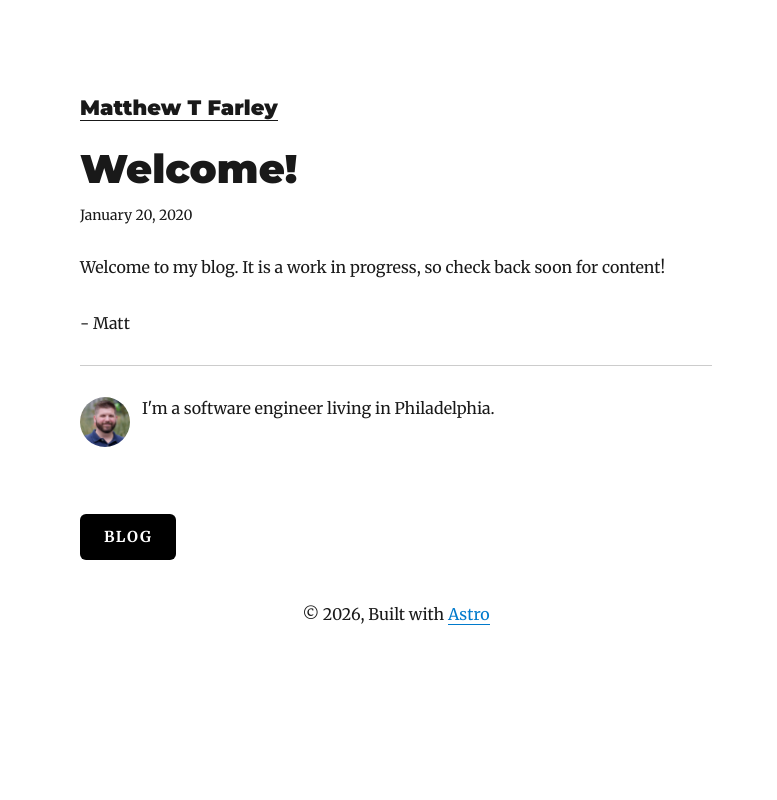
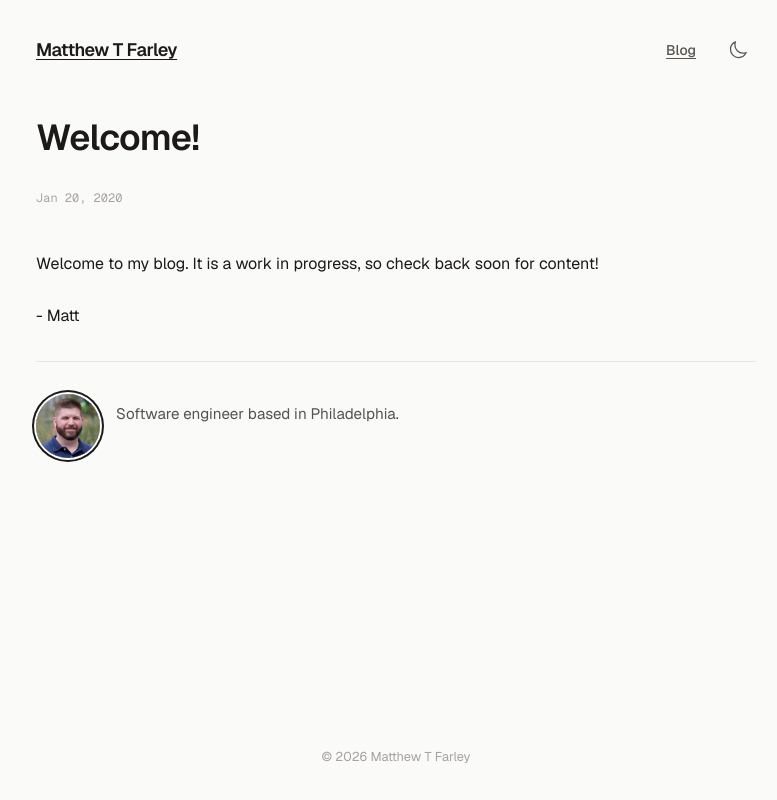
Before and after one commit to MatthewTFarley/MatthewTFarley, an Astro site: page /blog/welcome in a window 1280 px wide. Shown: the whole page, without its empty margins (244-1021 px from the left). Built offline with nearby package versions, Linux system fonts and the light colour scheme; Astro itself is replaced by a stand-in of ours.

Commit message:
Complete site design refresh with dark mode support (#9)
Replace the Gatsby Starter Blog aesthetic with a modern, restrained design
using Geist/Geist Mono typography, warm stone neutrals, and sage green
accent color. Add light/dark mode with system preference detection and
a toggle in the header. Expand homepage with bio and recent posts section.

https://claude.ai/code/session_01BAAiSRy1kY8ds9nxwahszf

Co-authored-by: Claude <noreply@anthropic.com>

```diff
--- a/src/components/Bio.astro
+++ b/src/components/Bio.astro
@@ -3,13 +3,16 @@ import { Image } from "astro:assets";
 import profilePic from "../assets/profile-pic.jpg";
 ---
 
-<div class="flex items-center mb-7">
+<div class="flex items-center gap-4 mb-8">
   <Image
     src={profilePic}
     alt="Matthew T Farley"
-    width={50}
-    height={50}
-    class="rounded-full mr-3 mb-0 min-w-[50px]"
+    width={64}
+    height={64}
+    class="rounded-full min-w-[64px] ring-2 ring-offset-2"
+    style="ring-color: var(--color-border); ring-offset-color: var(--color-bg);"
   />
-  <p class="mb-0">I'm a software engineer living in Philadelphia.</p>
+  <p class="mb-0 text-[0.95rem]" style="color: var(--color-text-secondary);">
+    Software engineer based in Philadelphia.
+  </p>
 </div>
--- a/src/components/Button.astro
+++ b/src/components/Button.astro
@@ -8,11 +8,18 @@ const { class: className = "" } = Astro.props;
 
 <button
   class:list={[
-    "block border-none text-center box-border no-underline px-6 py-2.5 cursor-pointer uppercase tracking-widest",
-    "bg-black text-white text-[15px] font-semibold rounded-md",
-    "hover:shadow-[inset_0_0_100px_100px_rgba(255,255,255,0.25)]",
+    "inline-flex items-center gap-2 px-5 py-2.5 text-sm font-medium rounded-lg cursor-pointer",
+    "border transition-colors duration-150",
     className,
   ]}
+  style="color: var(--color-accent); border-color: var(--color-border); background: transparent;"
 >
   <slot />
 </button>
+
+<style>
+  button:hover {
+    background-color: var(--color-code-bg);
+    border-color: var(--color-accent);
+  }
+</style>
--- /dev/null
+++ b/src/components/ThemeToggle.astro
@@ -0,0 +1,69 @@
+---
+---
+
+<button
+  id="theme-toggle"
+  type="button"
+  aria-label="Toggle dark mode"
+  class="relative inline-flex items-center justify-center w-9 h-9 rounded-lg transition-colors cursor-pointer"
+  style="color: var(--color-text-secondary); background: transparent;"
+>
+  <!-- Sun icon (shown in dark mode) -->
+  <svg
+    class="sun-icon absolute w-5 h-5 transition-all duration-200"
+    fill="none"
+    viewBox="0 0 24 24"
+    stroke="currentColor"
+    stroke-width="1.5"
+  >
+    <path
+      stroke-linecap="round"
+      stroke-linejoin="round"
+      d="M12 3v2.25m6.364.386l-1.591 1.591M21 12h-2.25m-.386 6.364l-1.591-1.591M12 18.75V21m-4.773-4.227l-1.591 1.591M5.25 12H3m4.227-4.773L5.636 5.636M15.75 12a3.75 3.75 0 11-7.5 0 3.75 3.75 0 017.5 0z"
+    ></path>
+  </svg>
+  <!-- Moon icon (shown in light mode) -->
+  <svg
+    class="moon-icon absolute w-5 h-5 transition-all duration-200"
+    fill="none"
+    viewBox="0 0 24 24"
+    stroke="currentColor"
+    stroke-width="1.5"
+  >
+    <path
+      stroke-linecap="round"
+      stroke-linejoin="round"
+      d="M21.752 15.002A9.718 9.718 0 0118 15.75c-5.385 0-9.75-4.365-9.75-9.75 0-1.33.266-2.597.748-3.752A9.753 9.753 0 003 11.25C3 16.635 7.365 21 12.75 21a9.753 9.753 0 009.002-5.998z"
+    ></path>
+  </svg>
+</button>
+
+<style>
+  :global(html.dark) .sun-icon {
+    opacity: 1;
+    transform: rotate(0deg) scale(1);
+  }
+  :global(html.dark) .moon-icon {
+    opacity: 0;
+    transform: rotate(-90deg) scale(0.5);
+  }
+  :global(html:not(.dark)) .sun-icon {
+    opacity: 0;
+    transform: rotate(90deg) scale(0.5);
+  }
+  :global(html:not(.dark)) .moon-icon {
+    opacity: 1;
+    transform: rotate(0deg) scale(1);
+  }
+  #theme-toggle:hover {
+    background-color: var(--color-code-bg);
+  }
+</style>
+
+<script>
+  const toggle = document.getElementById("theme-toggle");
+  toggle?.addEventListener("click", () => {
+    const isDark = document.documentElement.classList.toggle("dark");
+    localStorage.setItem("theme", isDark ? "dark" : "light");
+  });
+</script>
--- a/src/layouts/Layout.astro
+++ b/src/layouts/Layout.astro
@@ -1,21 +1,20 @@
 ---
 import "../styles/global.css";
+import ThemeToggle from "../components/ThemeToggle.astro";
 
 interface Props {
   title: string;
   description?: string;
   keywords?: string[];
-  isRoot?: boolean;
 }
 
-const { title, description, keywords = [], isRoot = false } = Astro.props;
+const { title, description, keywords = [] } = Astro.props;
 const siteTitle = "Matthew T Farley";
 const siteDescription = "The personal website of Matthew T Farley.";
 const metaDescription = description || siteDescription;
 
 const currentPath = Astro.url.pathname;
-const isRootOrBlog = currentPath === "/" || currentPath === "/blog/" || currentPath === "/blog";
-const headerLink = currentPath === "/blog/" || currentPath === "/blog" ? "/blog/" : "/";
+const isHome = currentPath === "/";
 ---
 
 <!doctype html>
@@ -24,8 +23,10 @@ const headerLink = currentPath === "/blog/" || currentPath === "/blog" ? "/blog/
     <meta charset="UTF-8" />
     <meta name="viewport" content="width=device-width, initial-scale=1.0" />
     <link rel="icon" type="image/x-icon" href="/favicon.ico" />
+    <link rel="preconnect" href="https://fonts.googleapis.com" />
+    <link rel="preconnect" href="https://fonts.gstatic.com" crossorigin />
     <link
-      href="https://fonts.googleapis.com/css2?family=Merriweather:ital,wght@0,400;0,700;0,900;1,400&family=Montserrat:wght@400;700;900&display=swap"
+      href="https://fonts.googleapis.com/css2?family=Geist:wght@400;500;600;700&family=Geist+Mono:wght@400;500&display=swap"
       rel="stylesheet"
     />
     <title>{title} | {siteTitle}</title>
@@ -39,40 +40,47 @@ const headerLink = currentPath === "/blog/" || currentPath === "/blog" ? "/blog/
     <meta name="twitter:description" content={metaDescription} />
     {keywords.length > 0 && <meta name="keywords" content={keywords.join(", ")} />}
     <script is:inline>
-      if ("serviceWorker" in navigator) {
-        navigator.serviceWorker.getRegistrations().then(function (registrations) {
-          for (var i = 0; i < registrations.length; i++) {
-            registrations[i].unregister();
-          }
-        });
-      }
+      (function () {
+        const stored = localStorage.getItem("theme");
+        if (stored === "dark" || (!stored && window.matchMedia("(prefers-color-scheme: dark)").matches)) {
+          document.documentElement.classList.add("dark");
+        }
+      })();
     </script>
   </head>
   <body>
-    <div class="min-h-screen">
-      <div class="mx-auto max-w-2xl px-5 py-10">
-        <header>
-          {isRootOrBlog ? (
-            <h1 class="mt-0 mb-10">
-              <a href={headerLink} class="no-underline shadow-none text-inherit !box-shadow-none !text-current">
-                {siteTitle}
-              </a>
-            </h1>
-          ) : (
-            <h3 class="font-sans mt-0">
-              <a href="/blog/" class="no-underline shadow-none text-inherit !box-shadow-none !text-current">
-                {siteTitle}
-              </a>
-            </h3>
-          )}
+    <div class="min-h-screen flex flex-col">
+      <div class="mx-auto w-full max-w-3xl px-6 py-8 flex-1">
+        <header class="flex items-center justify-between mb-12">
+          <a
+            href="/"
+            class="text-lg font-semibold tracking-tight no-underline"
+            style="color: var(--color-text);"
+          >
+            {siteTitle}
+          </a>
+          <nav class="flex items-center gap-6">
+            <a
+              href="/blog/"
+              class:list={[
+                "text-sm font-medium no-underline transition-colors",
+                currentPath.startsWith("/blog") ? "" : "",
+              ]}
+              style="color: var(--color-text-secondary);"
+              onmouseover="this.style.color='var(--color-text)'"
+              onmouseout="this.style.color='var(--color-text-secondary)'"
+            >
+              Blog
+            </a>
+            <ThemeToggle />
+          </nav>
         </header>
         <main>
           <slot />
         </main>
       </div>
-      <footer class="text-center mx-6 mb-6">
-        © {new Date().getFullYear()}, Built with
-        <a href="https://astro.build">Astro</a>
+      <footer class="text-center py-8" style="color: var(--color-text-tertiary); font-size: 0.8rem;">
+        &copy; {new Date().getFullYear()} {siteTitle}
       </footer>
     </div>
   </body>
--- a/src/pages/blog/[slug].astro
+++ b/src/pages/blog/[slug].astro
@@ -2,7 +2,6 @@
 import { getCollection, render } from "astro:content";
 import Layout from "../../layouts/Layout.astro";
 import Bio from "../../components/Bio.astro";
-import Button from "../../components/Button.astro";
 
 export async function getStaticPaths() {
   const posts = (await getCollection("blog")).sort(
@@ -23,38 +22,53 @@ const { post, previous, next } = Astro.props;
 const { Content } = await render(post);
 const date = new Date(post.data.date).toLocaleDateString("en-US", {
   year: "numeric",
-  month: "long",
-  day: "2-digit",
+  month: "short",
+  day: "numeric",
 });
 ---
 
 <Layout title={post.data.title} description={post.data.description}>
-  <h1>{post.data.title}</h1>
-  <p class="text-sm block mb-7 -mt-7">{date}</p>
+  <article>
+    <header class="mb-10">
+      <h1 class="mb-2">{post.data.title}</h1>
+      <time class="font-mono text-xs" style="color: var(--color-text-tertiary);">
+        {date}
+      </time>
+    </header>
     <div class="prose">
       <Content />
     </div>
-  <hr class="mb-7" />
+  </article>
+
+  <hr class="my-10" />
   <Bio />
 
-  <ul class="flex flex-wrap justify-between list-none p-0 m-0">
-    <li>
+  {(previous || next) && (
+    <nav class="flex flex-wrap justify-between gap-4 mt-10 list-none p-0 m-0">
+      <div>
         {previous && (
-        <a href={`/blog/${previous.id}/`} rel="prev">
-          ← {previous.data.title}
+          <div>
+            <span class="text-xs font-mono uppercase tracking-wider block mb-1" style="color: var(--color-text-tertiary);">
+              Previous
+            </span>
+            <a href={`/blog/${previous.id}/`} rel="prev" class="text-sm font-medium">
+              &larr; {previous.data.title}
             </a>
+          </div>
         )}
-    </li>
-    <li>
+      </div>
+      <div class="text-right">
         {next && (
-        <a href={`/blog/${next.id}/`} rel="next">
-          {next.data.title} →
+          <div>
+            <span class="text-xs font-mono uppercase tracking-wider block mb-1" style="color: var(--color-text-tertiary);">
+              Next
+            </span>
+            <a href={`/blog/${next.id}/`} rel="next" class="text-sm font-medium">
+              {next.data.title} &rarr;
             </a>
+          </div>
         )}
-    </li>
-  </ul>
-
-  <a href="/blog/" class="!shadow-none">
-    <Button class="mt-9">Blog</Button>
-  </a>
+      </div>
+    </nav>
+  )}
 </Layout>
--- a/src/pages/index.astro
+++ b/src/pages/index.astro
@@ -1,19 +1,81 @@
 ---
+import { getCollection } from "astro:content";
 import Layout from "../layouts/Layout.astro";
-import Button from "../components/Button.astro";
+import Bio from "../components/Bio.astro";
+
+const posts = (await getCollection("blog"))
+  .sort((a, b) => new Date(b.data.date).getTime() - new Date(a.data.date).getTime())
+  .slice(0, 3);
 ---
 
 <Layout
   title="Home"
   keywords={["personal", "portfolio", "blog", "astro", "javascript", "react"]}
 >
-  <h2>
-    Hey!&nbsp;<span role="img" aria-label="wave emoji">👋</span>
-  </h2>
-  <p>Welcome to my personal website!</p>
-  <p>This site is under construction. Check back for updates!</p>
-  <p>- Matt</p>
-  <a href="/blog/" class="!shadow-none">
-    <Button class="mt-9">Blog</Button>
-  </a>
+  <section class="mb-16">
+    <Bio />
+    <h1 class="text-3xl sm:text-4xl font-semibold tracking-tight mb-3" style="letter-spacing: -0.03em;">
+      Matthew T Farley
+    </h1>
+    <p class="text-lg mb-6" style="color: var(--color-text-secondary);">
+      Software engineer in Philadelphia
+    </p>
+    <p style="color: var(--color-text-secondary);">
+      Welcome to my corner of the internet. I write about software engineering,
+      tools I find interesting, and things I'm learning along the way.
+    </p>
+  </section>
+
+  {posts.length > 0 && (
+    <section>
+      <h2 class="text-sm font-medium uppercase tracking-wider mb-6" style="color: var(--color-text-tertiary); letter-spacing: 0.1em;">
+        Recent Posts
+      </h2>
+      <div class="flex flex-col gap-1">
+        {posts.map((post) => {
+          const date = new Date(post.data.date).toLocaleDateString("en-US", {
+            year: "numeric",
+            month: "short",
+            day: "numeric",
+          });
+          return (
+            <a
+              href={`/blog/${post.id}/`}
+              class="group block no-underline rounded-lg -mx-4 px-4 py-4 transition-colors"
+              style="color: inherit;"
+            >
+              <div class="flex flex-col sm:flex-row sm:items-baseline sm:justify-between gap-1 sm:gap-4">
+                <h3 class="text-base font-medium group-hover:text-[var(--color-accent)] transition-colors m-0">
+                  {post.data.title}
+                </h3>
+                <time
+                  class="font-mono text-xs shrink-0"
+                  style="color: var(--color-text-tertiary);"
+                >
+                  {date}
+                </time>
+              </div>
+              <p class="text-sm mt-1 mb-0" style="color: var(--color-text-secondary);">
+                {post.data.description}
+              </p>
+            </a>
+          );
+        })}
+      </div>
+      <div class="mt-8">
+        <a
+          href="/blog/"
+          class="text-sm font-medium inline-flex items-center gap-1"
+        >
+          View all posts <span aria-hidden="true">&rarr;</span>
+        </a>
+      </div>
+    </section>
+  )}
 </Layout>
+
+<style>
+  a.group:hover {
+    background-color: var(--color-code-bg);
+  }
+</style>
--- a/src/styles/global.css
+++ b/src/styles/global.css
@@ -1,21 +1,53 @@
 @import "tailwindcss";
 
+@custom-variant dark (&:where(.dark, .dark *));
+
 @theme {
-  --font-sans: "Montserrat", sans-serif;
-  --font-serif: "Merriweather", serif;
+  --font-sans: "Geist", ui-sans-serif, system-ui, sans-serif;
+  --font-mono: "Geist Mono", ui-monospace, monospace;
+}
+
+/* Light mode color tokens (default) */
+:root {
+  --color-bg: #fafaf9;
+  --color-surface: #ffffff;
+  --color-text: #1c1917;
+  --color-text-secondary: #57534e;
+  --color-text-tertiary: #a8a29e;
+  --color-accent: #059669;
+  --color-accent-hover: #047857;
+  --color-border: #e7e5e4;
+  --color-code-bg: #f5f5f4;
+  color-scheme: light;
+}
+
+/* Dark mode color tokens */
+.dark {
+  --color-bg: #0c0a09;
+  --color-surface: #1c1917;
+  --color-text: #e7e5e4;
+  --color-text-secondary: #a8a29e;
+  --color-text-tertiary: #78716c;
+  --color-accent: #34d399;
+  --color-accent-hover: #6ee7b7;
+  --color-border: #292524;
+  --color-code-bg: #1c1917;
+  color-scheme: dark;
 }
 
 html {
-  font-family: var(--font-serif);
-  color: hsla(0, 0%, 0%, 0.9);
+  font-family: var(--font-sans);
+  color: var(--color-text);
+  background-color: var(--color-bg);
   font-size: 16px;
-  line-height: 1.75;
+  line-height: 1.7;
 }
 
 body {
   font-weight: 400;
   word-wrap: break-word;
   font-kerning: normal;
+  transition: background-color 0.2s ease, color 0.2s ease;
 }
 
 h1,
@@ -24,90 +56,92 @@ h3,
 h4,
 h5,
 h6 {
-  font-family: var(--font-sans);
-  font-weight: 900;
+  font-weight: 600;
   text-rendering: optimizeLegibility;
-  line-height: 1.1;
+  line-height: 1.2;
+  letter-spacing: -0.02em;
+  color: var(--color-text);
 }
 
 h1 {
-  font-size: 2.5rem;
-  margin-bottom: 2.625rem;
+  font-size: 2.25rem;
+  margin-bottom: 1.5rem;
   margin-top: 0;
 }
 
 h2 {
-  font-size: 1.7rem;
-  margin-bottom: 1.75rem;
-  margin-top: 3.5rem;
+  font-size: 1.5rem;
+  margin-bottom: 1rem;
+  margin-top: 2.5rem;
 }
 
 h3 {
-  font-size: 1.31rem;
-  margin-bottom: 1.75rem;
-  margin-top: 3.5rem;
+  font-size: 1.25rem;
+  margin-bottom: 0.75rem;
+  margin-top: 2rem;
 }
 
 p {
-  margin-bottom: 1.75rem;
+  margin-bottom: 1.5rem;
 }
 
 a {
-  color: #007acc;
-  box-shadow: 0 1px 0 0 currentColor;
+  color: var(--color-accent);
+  text-decoration: underline;
+  text-underline-offset: 3px;
+  text-decoration-thickness: 1px;
+  transition: color 0.15s ease;
 }
 
 a:hover {
-  text-decoration: none;
-  box-shadow: none;
+  color: var(--color-accent-hover);
 }
 
 hr {
-  background: hsla(0, 0%, 0%, 0.2);
+  background: var(--color-border);
   border: none;
   height: 1px;
-  margin-bottom: 1.75rem;
+  margin: 2rem 0;
 }
 
 blockquote {
-  margin-left: -1.75rem;
-  margin-right: 1.75rem;
-  margin-top: 0;
-  padding-bottom: 0;
-  padding-left: 1.42188rem;
-  padding-right: 0;
-  padding-top: 0;
-  margin-bottom: 1.75rem;
-  font-size: 1.20112rem;
-  line-height: 1.75rem;
-  color: hsla(0, 0%, 0%, 0.59);
+  margin: 1.5rem 0;
+  padding-left: 1.25rem;
+  border-left: 3px solid var(--color-border);
+  color: var(--color-text-secondary);
   font-style: italic;
-  border-left: 0.32813rem solid hsla(0, 0%, 0%, 0.9);
 }
 
 ul,
 ol {
-  margin-left: 1.75rem;
-  margin-bottom: 1.75rem;
+  margin-left: 1.5rem;
+  margin-bottom: 1.5rem;
 }
 
 li > p {
-  margin-bottom: calc(1.75rem / 2);
+  margin-bottom: 0.75rem;
 }
 
 code {
-  font-size: 0.85rem;
+  font-family: var(--font-mono);
+  font-size: 0.875rem;
+  background-color: var(--color-code-bg);
+  padding: 0.15em 0.35em;
+  border-radius: 4px;
 }
 
 pre {
-  margin-bottom: 1.75rem;
-  padding: 1rem;
+  margin-bottom: 1.5rem;
+  padding: 1.25rem;
   overflow: auto;
-  border-radius: 4px;
+  border-radius: 8px;
   background: #1e1e1e;
   color: #d4d4d4;
 }
 
 pre code {
   font-size: 0.85rem;
+  background-color: transparent;
+  padding: 0;
+  border-radius: 0;
 }
```
Also changed, not shown: src/pages/404.astro (+9 -2 lines), src/pages/blog/index.astro (+34 -17 lines). Lines whose indentation alone changed are shown as unchanged.
